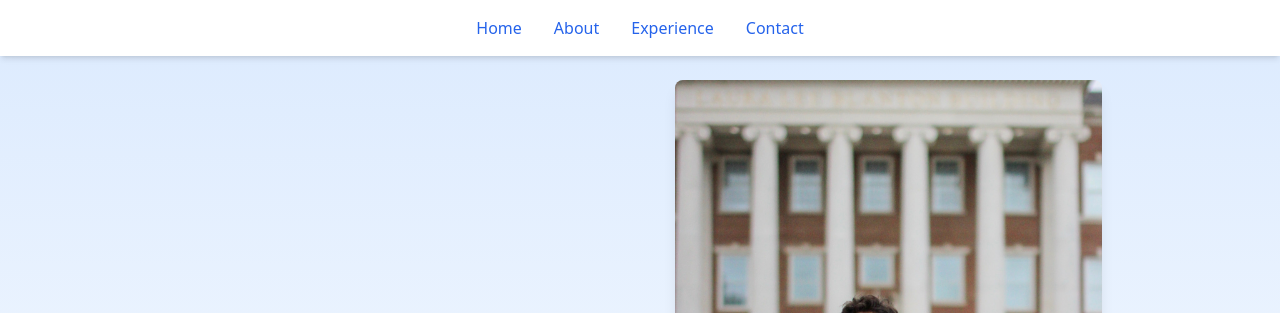
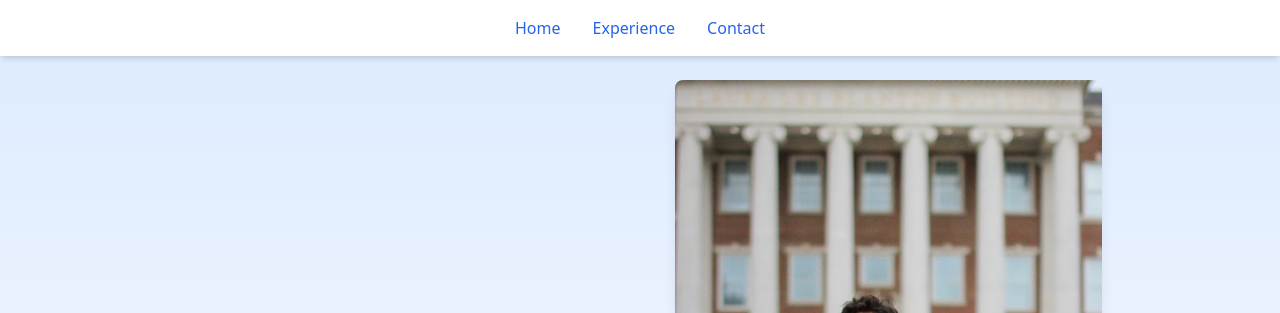
Before and after one commit to Dembry123/my-portfolio, a Gatsby site: page / in a window 1280 px wide. Shown: the top 313 px of the page. Built offline with nearby package versions, Linux system fonts and the light colour scheme; Gatsby itself is replaced by a stand-in of ours.

Commit message:
got rid of about in the nav bar

```diff
--- a/src/pages/index.js
+++ b/src/pages/index.js
@@ -6,7 +6,7 @@ import experienceImage from "../images/IMG_3222.jpg";
 
 const IndexPage = () => {
   const homeRef = useRef(null);
-  const aboutRef = useRef(null);
+  //const aboutRef = useRef(null);
   // const projectsRef = useRef(null);
   const experienceRef = useRef(null);
   const contactRef = useRef(null);
@@ -167,7 +167,7 @@ const IndexPage = () => {
               Home
             </button>
           </li>
-          <li>
+          {/*<li>
             <button
               onClick={() => scrollToSection(aboutRef)}
               className="text-blue-600 hover:text-blue-800 font-medium"
@@ -175,6 +175,7 @@ const IndexPage = () => {
               About
             </button>
           </li>
+          */}
           {/* <li>
             <button
               onClick={() => scrollToSection(projectsRef)}
```
